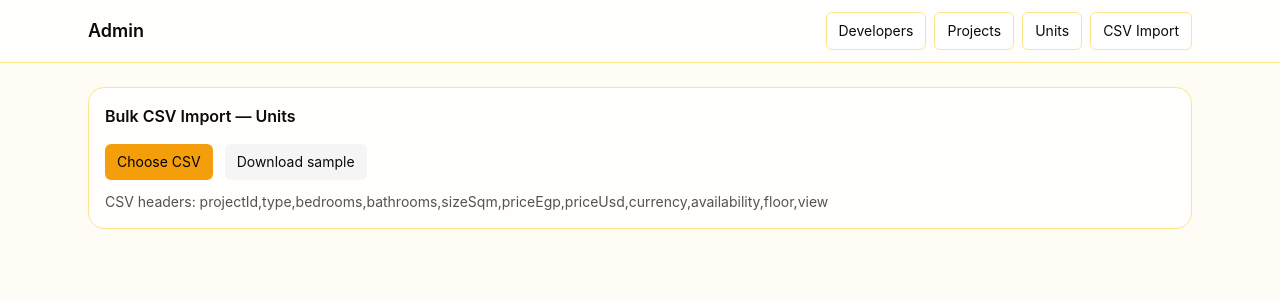
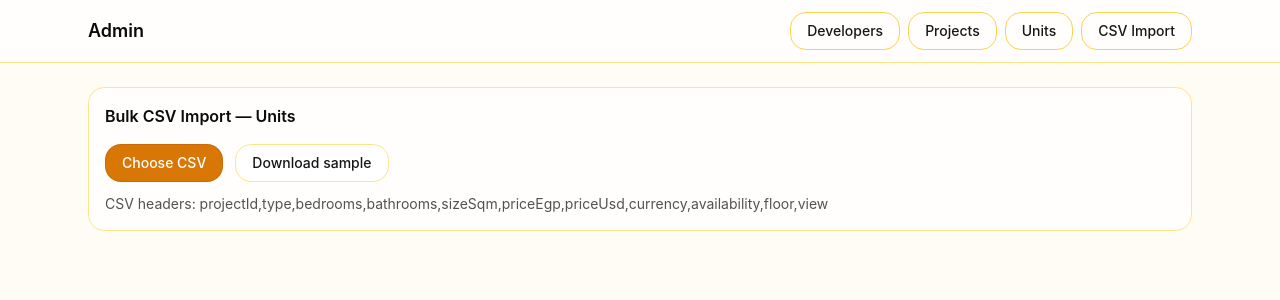
Before and after one commit to fakhrany/realestate-genai, a Next.js app: page /admin/import in a window 1280 px wide. Shown: the top 300 px of the page. Built offline with nearby package versions, Linux system fonts and the light colour scheme; no server answers; sample sign-in values are in the browser's storage.

Commit message:
Fix Button to support asChild; add radix Slot; relax ESLint; ensure RootLayout type import

```diff
--- a/components/ui/button.tsx
+++ b/components/ui/button.tsx
@@ -1,9 +1,46 @@
-'use client';
+// components/ui/button.tsx
 import * as React from 'react';
-type Props = React.ButtonHTMLAttributes<HTMLButtonElement> & { variant?: 'outline'|'destructive'|'secondary' };
-export const Button = React.forwardRef<HTMLButtonElement, Props>(({ className='', variant, ...props }, ref) => {
-  const base='inline-flex items-center justify-center rounded-md px-3 py-2 text-sm transition';
-  const variants=variant==='outline'?'border border-amber-200 bg-white':variant==='destructive'?'bg-red-600 text-white':variant==='secondary'?'bg-neutral-100':'bg-amber-500 text-black';
-  return <button ref={ref} className={`${base} ${variants} ${className}`} {...props} />;
-});
-Button.displayName='Button'; export default Button;
+import { Slot } from '@radix-ui/react-slot';
+
+type Variant = 'default' | 'secondary' | 'outline' | 'destructive';
+
+const base =
+  'inline-flex items-center justify-center whitespace-nowrap rounded-2xl px-4 py-2 text-sm font-medium transition-colors focus-visible:outline-none focus-visible:ring-2 focus-visible:ring-offset-2 disabled:opacity-50 disabled:pointer-events-none ring-offset-transparent';
+
+const variants: Record<Variant, string> = {
+  default:
+    'bg-amber-600 text-white hover:bg-amber-700 focus-visible:ring-amber-600 border border-amber-700/40',
+  secondary:
+    'bg-white text-neutral-900 hover:bg-neutral-50 border border-amber-200 focus-visible:ring-amber-600',
+  outline:
+    'bg-transparent text-neutral-900 border border-amber-300 hover:bg-amber-50 focus-visible:ring-amber-600',
+  destructive:
+    'bg-red-600 text-white hover:bg-red-700 focus-visible:ring-red-600'
+};
+
+function cn(...classes: Array<string | undefined | false | null>) {
+  return classes.filter(Boolean).join(' ');
+}
+
+export interface ButtonProps
+  extends React.ButtonHTMLAttributes<HTMLButtonElement> {
+  asChild?: boolean;
+  variant?: Variant;
+}
+
+export const Button = React.forwardRef<HTMLButtonElement, ButtonProps>(
+  ({ className, variant = 'default', asChild = false, ...props }, ref) => {
+    const Comp: any = asChild ? Slot : 'button';
+    return (
+      <Comp
+        ref={ref}
+        className={cn(base, variants[variant], className)}
+        {...props}
+      />
+    );
+  }
+);
+
+Button.displayName = 'Button';
+
+export default Button;
--- a/next.config.mjs
+++ b/next.config.mjs
@@ -1,16 +1,8 @@
 /** @type {import('next').NextConfig} */
 const nextConfig = {
   reactStrictMode: true,
-
-  // ✅ Do not fail the production build on ESLint errors
-  eslint: {
-    ignoreDuringBuilds: true
-  },
-
-  experimental: {
-    // Keep loose ESM externals as Next shows in your logs
-    esmExternals: 'loose'
-  }
+  eslint: { ignoreDuringBuilds: true },
+  experimental: { esmExternals: 'loose' }
 };
 
 export default nextConfig;
--- a/package.json
+++ b/package.json
@@ -15,6 +15,7 @@
   "dependencies": {
     "@hookform/resolvers": "3.3.4",
     "@prisma/client": "5.18.0",
+    "@radix-ui/react-slot": "1.0.2",
     "autoprefixer": "10.4.15",
     "next": "14.2.5",
     "next-auth": "4.24.7",
```
Also changed, not shown: .eslintrc.json.
